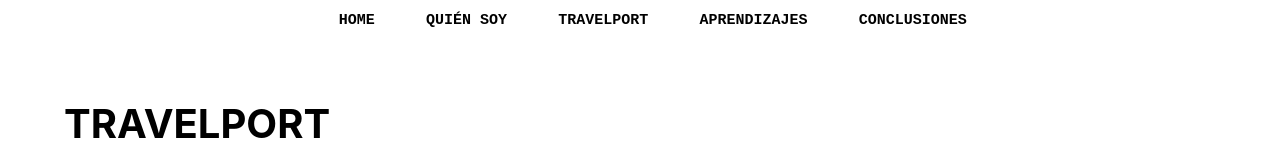
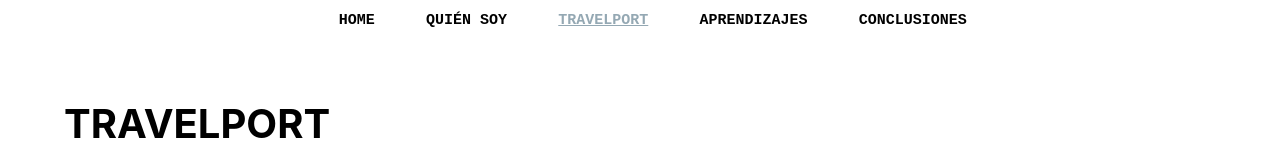
Before and after one commit to akane52/dual, a React (Create React App) app: page /components/TravelportPage in a window 1280 px wide. Shown: the top 160 px of the page. Built offline with nearby package versions, Linux system fonts and the light colour scheme; the HTML template or start-up script is replaced by a standard one.

Commit message:
dynamic navbar

```diff
--- a/src/components/NavBar/index.jsx
+++ b/src/components/NavBar/index.jsx
@@ -1,6 +1,6 @@
 import React from "react";
 import  { ContainerText, Text }  from './styles'
-import { useNavigate } from 'react-router-dom'
+import { useNavigate, useLocation } from 'react-router-dom'
 
 const Navbar = () => {
   const navigate = useNavigate()
@@ -19,14 +19,16 @@
   const handleOnClickConclusions = () => {
     navigate('/components/ConclusionsPage')
   }
+
+  const location = useLocation();
     return (
       <div>
         <ContainerText>
-          <Text onClick={handleOnClickHome}>HOME</Text>
-          <Text onClick={handleOnClickWhoAmI}>QUIÉN SOY</Text>
-          <Text onClick={handleOnClickTravelport}>TRAVELPORT</Text>
-          <Text onClick={handleOnClickLearnings}>APRENDIZAJES</Text>
-          <Text onClick={handleOnClickConclusions}>CONCLUSIONES</Text>
+          <Text onClick={handleOnClickHome} className={location.pathname === '/' ? 'selected' : '' }>HOME</Text>
+          <Text onClick={handleOnClickWhoAmI} className={location.pathname === '/components/WhoAmIPage' ? 'selected' : '' }>QUIÉN SOY</Text>
+          <Text onClick={handleOnClickTravelport} className={location.pathname === '/components/TravelportPage' ? 'selected' : '' }>TRAVELPORT</Text>
+          <Text onClick={handleOnClickLearnings} className={location.pathname === '/components/LearningsDepartmentPage' ? 'selected' : '' }>APRENDIZAJES</Text>
+          <Text onClick={handleOnClickConclusions} className={location.pathname === '/components/ConclusionsPage' ? 'selected' : '' }>CONCLUSIONES</Text>
         </ContainerText>
       </div>
     )
--- a/src/components/NavBar/styles.js
+++ b/src/components/NavBar/styles.js
@@ -20,4 +20,9 @@
       color: grey;
       cursor: pointer;
    }
+   &.selected {
+      font-weight: bold;
+      color: #94A8B3;
+      text-decoration: underline;
+   }
 `
```
